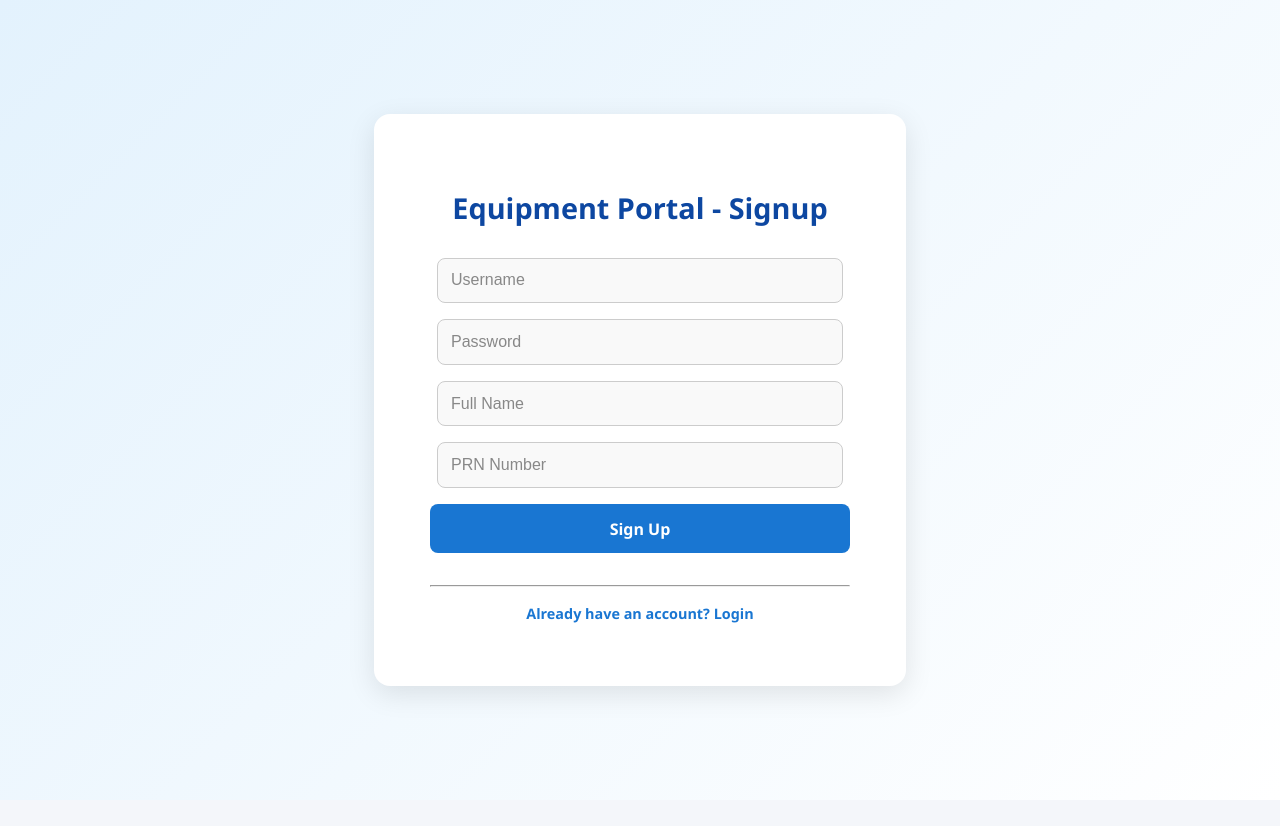
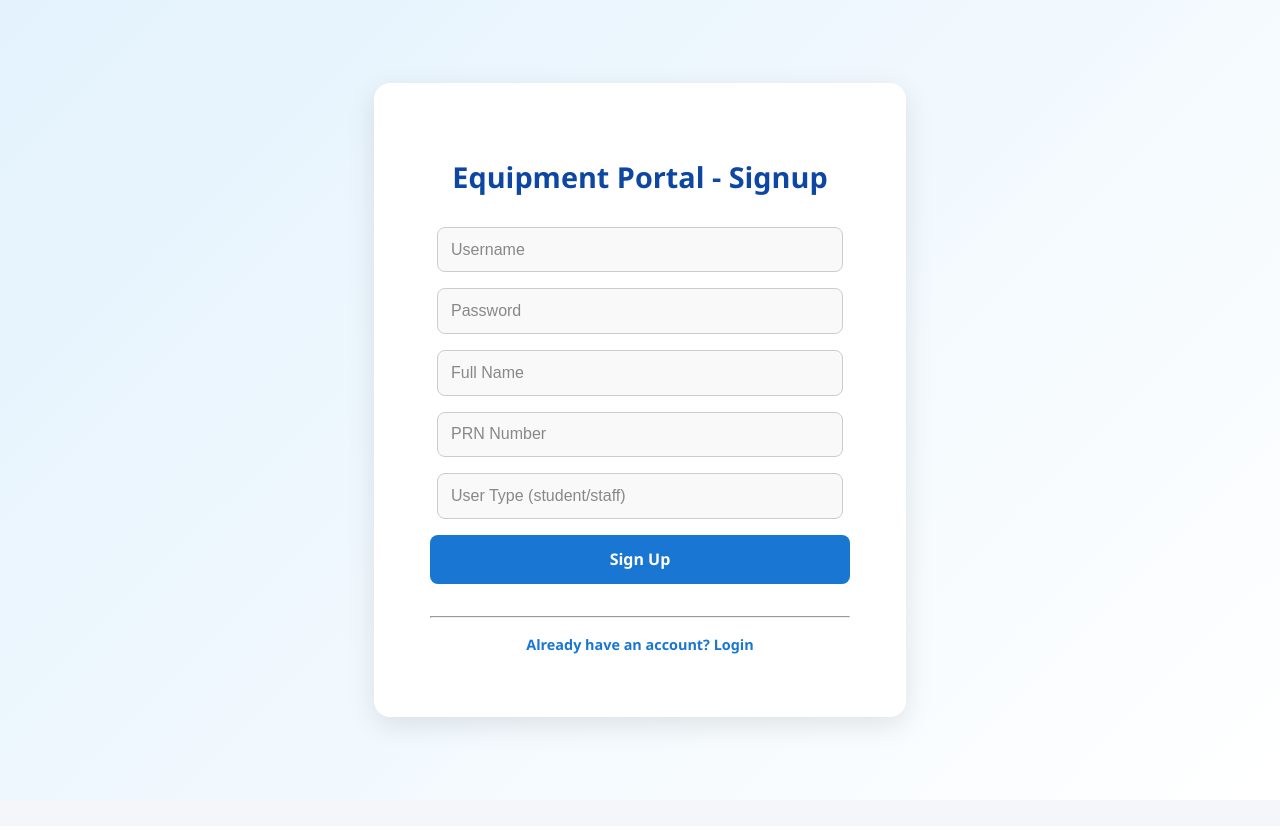
Before and after one commit to Bits-vaishnavi/equipment_react_project, a React (Vite) app in the folder equipment-react-app/: page /signup in a window 1280 px wide. Shown: the top 838 px of the page. Built offline with nearby package versions, Linux system fonts and the light colour scheme.

Commit message:
added user type value in the form

```diff
--- a/equipment-react-app/src/Signup.jsx
+++ b/equipment-react-app/src/Signup.jsx
@@ -7,6 +7,7 @@ function Signup() {
     const [password, setPassword] = useState("");
     const [fullName, setFullName] = useState("");
     const [prnNumber, setPrnNumber] = useState("");
+    const [userType, setUserType] = useState("");
     const [error, setError] = useState("");
     const [success, setSuccess] = useState("");
     const navigate = useNavigate();
@@ -20,7 +21,7 @@ function Signup() {
             const response = await fetch("http://localhost:3001/api/auth/signup", {
                 method: "POST",
                 headers: { "Content-Type": "application/json" },
-                body: JSON.stringify({ username, password, full_name: fullName, prn_number: prnNumber }),
+                body: JSON.stringify({ username, password, full_name: fullName, prn_number: prnNumber , user_type: userType }),
             });
 
 
@@ -79,6 +80,14 @@ function Signup() {
                         required
                     />
 
+                    <input
+                        type="text"
+                        placeholder="User Type (student/staff)"
+                        value={userType}
+                        onChange={(e) => setUserType(e.target.value)}
+                        required
+                    />
+
                     {error && <p className="error-msg">{error}</p>}
                     {success && <p className="success-msg">{success}</p>}
 
```
